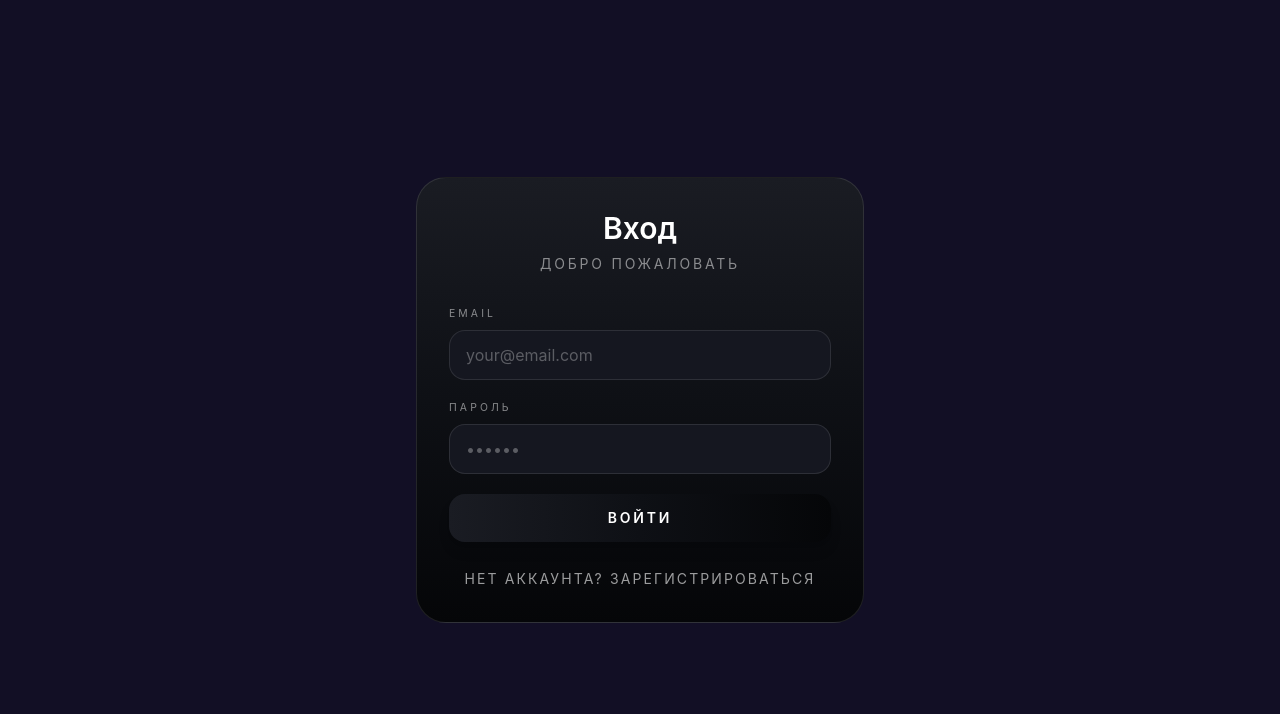
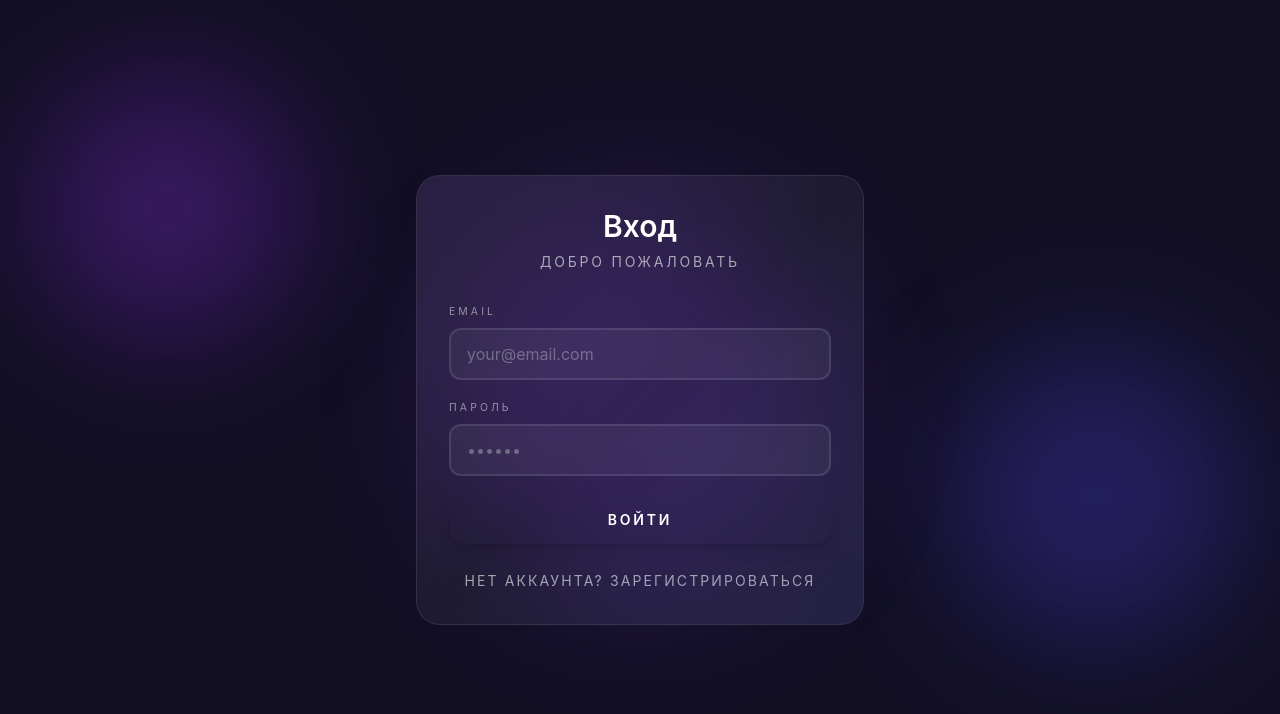
Before and after one commit to radzhabovmagomedrasul-byte/telegram-mini-app, a React (Vite) app: page / in a window 1280 px wide. Shown: the top 714 px of the page. Built offline with nearby package versions, Linux system fonts and the light colour scheme; no server answers.

Commit message:
Updated project with new features and fixes

```diff
--- a/src/components/Auth.jsx
+++ b/src/components/Auth.jsx
@@ -96,19 +96,30 @@ const Auth = ({ onAuthSuccess }) => {
   }
 
   return (
-    <div className="min-h-screen flex items-center justify-center p-4 bg-dash-bg">
-      <div className="w-full max-w-md">
-        <div className="rounded-[30px] border border-white/10 bg-gradient-to-b from-[#1a1c23] via-[#0e1015] to-[#050608] p-8 shadow-dash-neon">
-          <div className="mb-8 text-center">
+    <div
+      style={{
+        background: '#120F25'
+      }}
+      className="min-h-screen flex items-center justify-center p-4 relative"
+    >
+      {/* Decorative blurred circles for glass effect */}
+      <div className="absolute top-20 left-10 size-64 bg-purple-600/30 rounded-full blur-3xl"></div>
+      <div className="absolute bottom-40 right-10 size-72 bg-indigo-600/30 rounded-full blur-3xl"></div>
+      <div className="absolute top-1/2 left-1/2 -translate-x-1/2 -translate-y-1/2 size-96 bg-violet-600/20 rounded-full blur-3xl"></div>
+
+      <div className="w-full max-w-md relative z-10">
+        <div className="backdrop-blur-xl bg-white/5 border border-white/10 rounded-3xl p-8 relative overflow-hidden">
+          <div className="absolute inset-0 bg-gradient-to-br from-purple-500/10 via-transparent to-indigo-500/10 pointer-events-none"></div>
+          <div className="relative mb-8 text-center">
             <h2 className="text-3xl font-semibold text-white mb-2">
               {isLogin ? (locale === 'ru' ? 'Вход' : 'Sign In') : (locale === 'ru' ? 'Регистрация' : 'Sign Up')}
             </h2>
-            <p className="text-sm text-white/50 uppercase tracking-[0.2em]">
+            <p className="text-sm text-white/60 uppercase tracking-[0.2em]">
               {locale === 'ru' ? 'Добро пожаловать' : 'Welcome'}
             </p>
           </div>
 
-          <form onSubmit={handleSubmit} className="space-y-5">
+          <form onSubmit={handleSubmit} className="space-y-5 relative">
             <div>
               <label className="block text-[0.65rem] uppercase tracking-[0.3em] text-white/50 mb-2">
                 Email
@@ -118,7 +129,7 @@ const Auth = ({ onAuthSuccess }) => {
                 value={email}
                 onChange={(e) => setEmail(e.target.value)}
                 required
-                className="w-full px-4 py-3 rounded-2xl border border-white/10 bg-[#151720] text-white placeholder-white/30 focus:border-dash-accent/50 focus:outline-none transition"
+                className="w-full px-4 py-3 rounded-xl bg-white/5 border-2 border-white/10 text-white placeholder-white/30 focus:border-purple-500/50 focus:outline-none transition"
                 placeholder="your@email.com"
               />
             </div>
@@ -133,7 +144,7 @@ const Auth = ({ onAuthSuccess }) => {
                 onChange={(e) => setPassword(e.target.value)}
                 required
                 minLength={6}
-                className="w-full px-4 py-3 rounded-2xl border border-white/10 bg-[#151720] text-white placeholder-white/30 focus:border-dash-accent/50 focus:outline-none transition"
+                className="w-full px-4 py-3 rounded-xl bg-white/5 border-2 border-white/10 text-white placeholder-white/30 focus:border-purple-500/50 focus:outline-none transition"
                 placeholder="••••••"
               />
             </div>
--- /dev/null
+++ b/src/components/SuccessNotification.jsx
@@ -0,0 +1,38 @@
+import { useEffect, useState } from 'react'
+import { CheckCircle2 } from 'lucide-react'
+
+const SuccessNotification = ({ message, onClose }) => {
+  const [isVisible, setIsVisible] = useState(false)
+
+  useEffect(() => {
+    // Анимация появления
+    setTimeout(() => setIsVisible(true), 10)
+
+    // Автоматическое скрытие через 3 секунды
+    const timer = setTimeout(() => {
+      setIsVisible(false)
+      setTimeout(() => onClose?.(), 300) // Ждем окончания анимации
+    }, 3000)
+
+    return () => clearTimeout(timer)
+  }, [onClose])
+
+  return (
+    <div
+      className={`fixed top-4 left-1/2 -translate-x-1/2 z-50 transition-all duration-300 ${
+        isVisible ? 'opacity-100 translate-y-0 scale-100' : 'opacity-0 -translate-y-4 scale-95 pointer-events-none'
+      }`}
+    >
+      <div className="backdrop-blur-xl bg-white/10 border border-white/20 rounded-2xl px-6 py-4 shadow-2xl shadow-green-500/20 flex items-center gap-3 min-w-[280px] max-w-[90vw]">
+        <div className="flex-shrink-0">
+          <div className="w-10 h-10 rounded-full bg-green-500/20 flex items-center justify-center">
+            <CheckCircle2 className="w-6 h-6 text-green-400" strokeWidth={2.5} style={{ animation: 'scale-in 0.3s ease-out' }} />
+          </div>
+        </div>
+        <p className="text-white font-medium text-sm flex-1">{message}</p>
+      </div>
+    </div>
+  )
+}
+
+export default SuccessNotification
--- a/src/index.css
+++ b/src/index.css
@@ -148,6 +148,40 @@ html {
   animation: slideUp 0.3s ease-out;
 }
 
+@keyframes bounce-in {
+  0% {
+    transform: scale(0.8);
+    opacity: 0;
+  }
+  50% {
+    transform: scale(1.05);
+  }
+  100% {
+    transform: scale(1);
+    opacity: 1;
+  }
+}
+
+.animate-bounce-in {
+  animation: bounce-in 0.4s ease-out;
+}
+
+@keyframes scale-in {
+  0% {
+    transform: scale(0);
+  }
+  50% {
+    transform: scale(1.2);
+  }
+  100% {
+    transform: scale(1);
+  }
+}
+
+.animate-scale-in {
+  animation: scale-in 0.3s ease-out;
+}
+
 @keyframes fadeIn {
   from {
     opacity: 0;
--- a/src/pages/AddTransactionPage.jsx
+++ b/src/pages/AddTransactionPage.jsx
@@ -2,7 +2,7 @@ import { useEffect, useMemo, useState } from 'react'
 import { addTransaction } from '../services/transactionService'
 import { useCategories } from '../hooks/useCategories'
 import Balance from '../components/Balance'
-import { showAlert } from '../utils/telegram'
+import SuccessNotification from '../components/SuccessNotification'
 import { useLocale } from '../context/LocaleContext.jsx'
 import { useInputFocus } from '../hooks/useKeyboardScroll'
 
@@ -23,6 +23,8 @@ const AddTransactionPage = ({ userId, balance, onTransactionCreated }) => {
   const [comment, setComment] = useState('')
   const [loading, setLoading] = useState(false)
   const [errors, setErrors] = useState({})
+  const [showSuccess, setShowSuccess] = useState(false)
+  const [successMessage, setSuccessMessage] = useState('')
   const handleInputFocus = useInputFocus()
 
   const categoriesOptions = useMemo(() => categories, [categories])
@@ -71,17 +73,24 @@ const AddTransactionPage = ({ userId, balance, onTransactionCreated }) => {
         date: isoDate,
       })
 
+      // Анимация успешного добавления
+      setSuccessMessage(t('add.success'))
+      setShowSuccess(true)
+
+      // Небольшая задержка перед сбросом формы для визуального отклика
+      setTimeout(() => {
         setAmount('')
         setCustomCategory('')
         setComment('')
         setDate(getTodayISO())
         setErrors({})
         onTransactionCreated?.()
-      showAlert(t('add.success'))
+      }, 500)
     } catch (error) {
       console.error('AddTransactionPage error:', error)
       const fallback = locale === 'ru' ? 'Ошибка при добавлении транзакции' : 'Failed to add transaction'
-      showAlert(error.message || fallback)
+      setSuccessMessage(error.message || fallback)
+      setShowSuccess(true)
     } finally {
       setLoading(false)
     }
@@ -91,19 +100,48 @@ const AddTransactionPage = ({ userId, balance, onTransactionCreated }) => {
     'w-full bg-white/5 border-2 border-white/10 rounded-xl px-4 py-3 text-white focus:outline-none focus:border-purple-500/50'
 
   return (
-    <div className="space-y-4 pb-32 px-4">
+    <div className="space-y-4 pb-24">
+      {showSuccess && (
+        <SuccessNotification
+          message={successMessage}
+          onClose={() => setShowSuccess(false)}
+        />
+      )}
+
       <Balance balance={balance} />
 
       <section className="px-6 pb-4">
         <div className="backdrop-blur-xl bg-white/5 border border-white/10 rounded-3xl p-6 relative overflow-hidden">
           <div className="absolute inset-0 bg-gradient-to-br from-white/5 to-transparent pointer-events-none"></div>
           <div className="relative space-y-6">
+            <div className="flex items-center justify-between">
               <div>
                 <h2 className="text-xl font-semibold text-white leading-tight">{t('add.description')}</h2>
                 <p className="text-sm text-white/60 mt-1">{t('add.helper')}</p>
               </div>
+              <button
+                type="submit"
+                form="transaction-form"
+                disabled={loading}
+                className="bg-gradient-to-r from-purple-500 to-indigo-600 text-white font-semibold px-6 py-3 rounded-xl hover:from-purple-600 hover:to-indigo-700 transition-all shadow-lg shadow-purple-500/30 disabled:cursor-not-allowed disabled:opacity-50 flex items-center gap-2"
+              >
+                {loading ? (
+                  <>
+                    <span className="w-4 h-4 border-2 border-white/30 border-t-white rounded-full animate-spin"></span>
+                    <span>{t('add.saving')}</span>
+                  </>
+                ) : (
+                  <>
+                    <svg className="w-5 h-5" fill="none" stroke="currentColor" viewBox="0 0 24 24">
+                      <path strokeLinecap="round" strokeLinejoin="round" strokeWidth={2} d="M5 13l4 4L19 7" />
+                    </svg>
+                    <span>{t('add.submit')}</span>
+                  </>
+                )}
+              </button>
+            </div>
 
-        <form className="space-y-5" onSubmit={handleSubmit}>
+        <form id="transaction-form" className="space-y-5" onSubmit={handleSubmit}>
           <div>
             <label className="text-xs text-white/60 uppercase tracking-wide mb-2 block">
               {t('add.type')}
@@ -227,13 +265,6 @@ const AddTransactionPage = ({ userId, balance, onTransactionCreated }) => {
             />
           </div>
 
-          <button
-            type="submit"
-            disabled={loading}
-            className="w-full bg-gradient-to-r from-purple-500 to-indigo-600 text-white font-semibold py-4 rounded-xl mt-2 hover:from-purple-600 hover:to-indigo-700 transition-all shadow-lg shadow-purple-500/30 disabled:cursor-not-allowed disabled:opacity-50"
-          >
-            {loading ? t('add.saving') : t('add.submit')}
-          </button>
         </form>
           </div>
         </div>
```
Also changed, not shown: src/components/navigation/TabNavigation.jsx (+7 -7 lines). Lines whose indentation alone changed are shown as unchanged.
